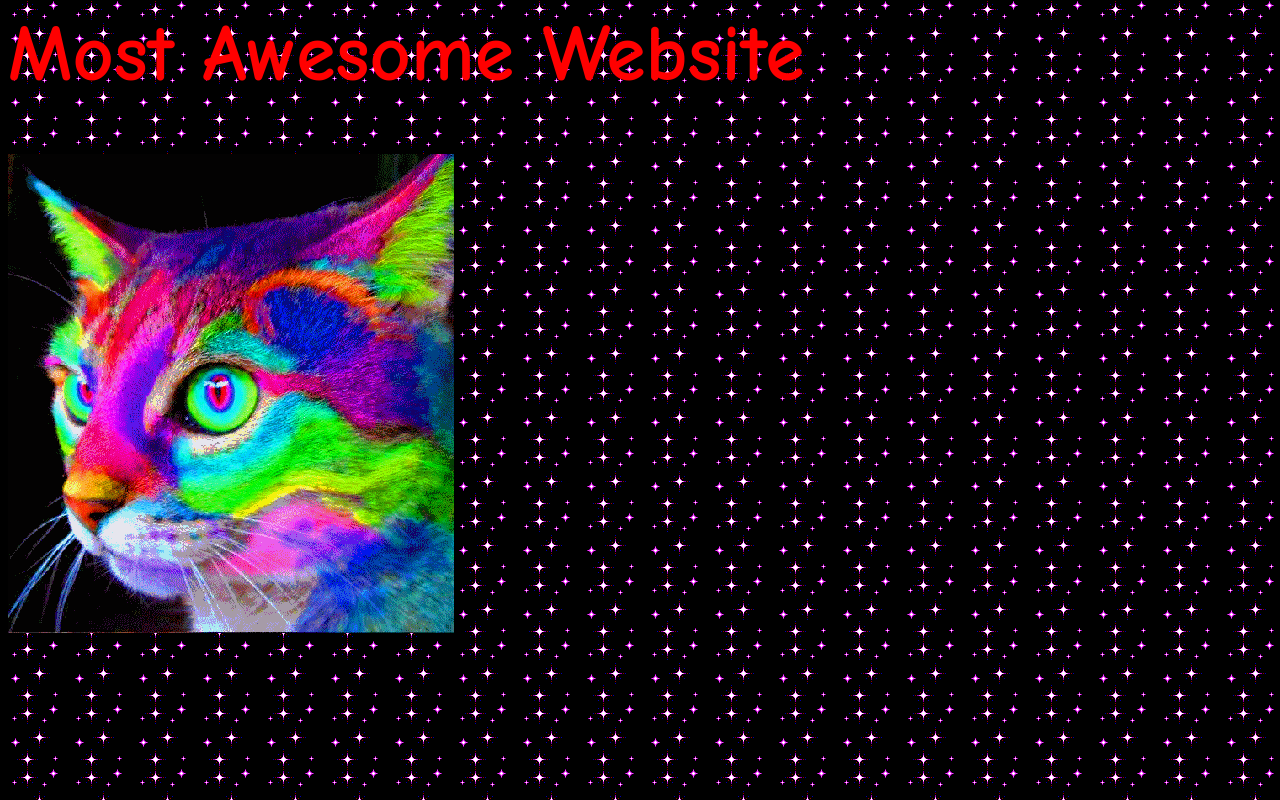
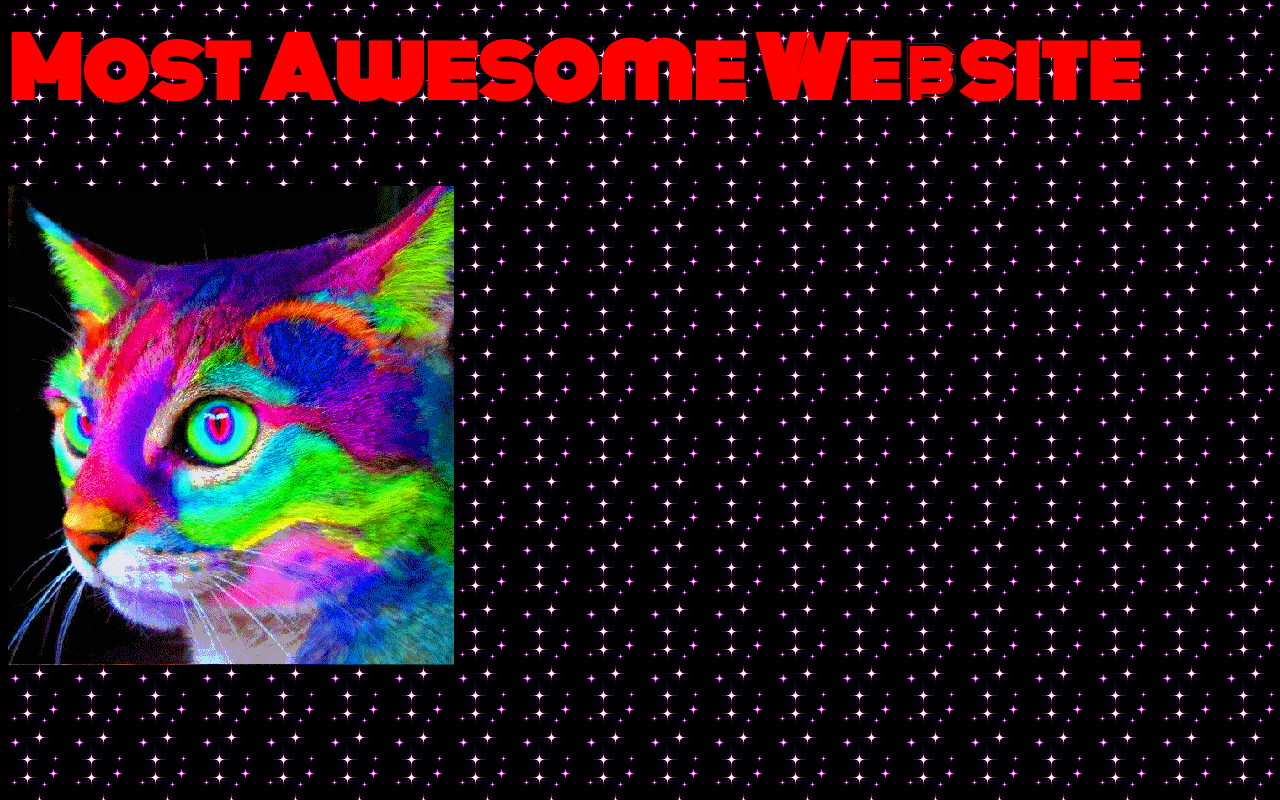
Before and after one commit to MartinSeeler/most-awesome-website, a plain HTML site: page index.html in a window 1280 px wide. Drawn offline with Linux system fonts and the light colour scheme.

Commit message:
Add better headline font

```diff
--- a/foo.css
+++ b/foo.css
@@ -3,6 +3,7 @@
 }
 
 .huge {
+  font-family:monoton,helvetica,arial,sans-serif;
   font-size: 500%;
 }
 
--- a/index.html
+++ b/index.html
@@ -1,6 +1,7 @@
 <html>
 <head>
  <link rel="stylesheet" type="text/css" href="foo.css">
+ <link href='//fonts.googleapis.com/css?family=Monoton' rel='stylesheet' type='text/css'>
 </head>
 <body background="img/star.gif">
 <h1 class="rainbow huge comic">Most Awesome Website</h1>
```
